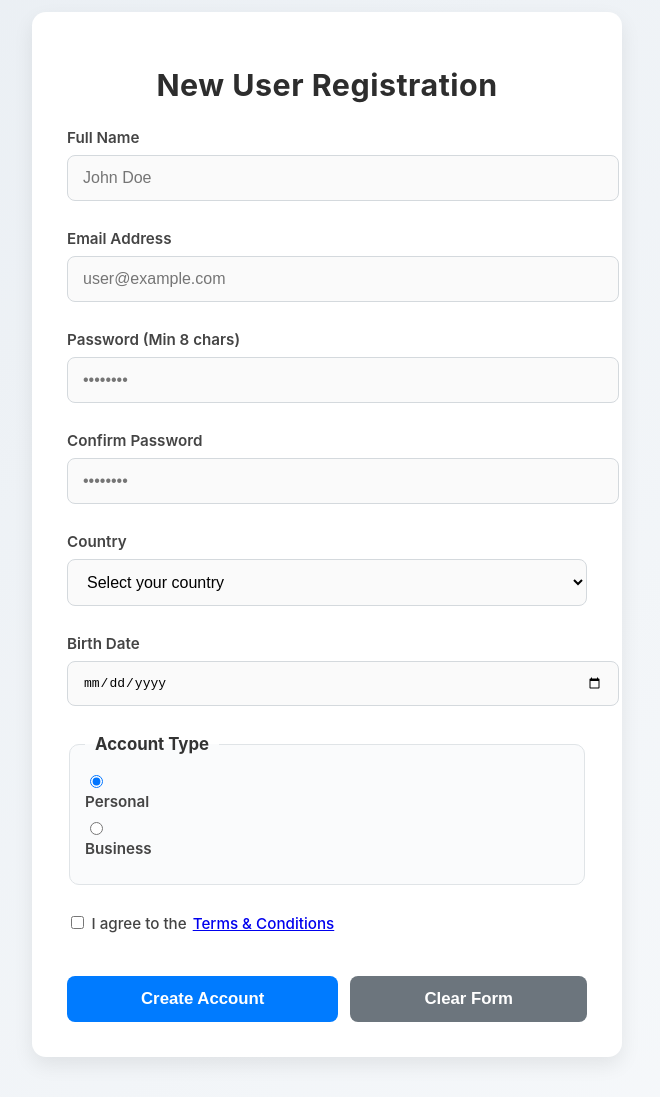
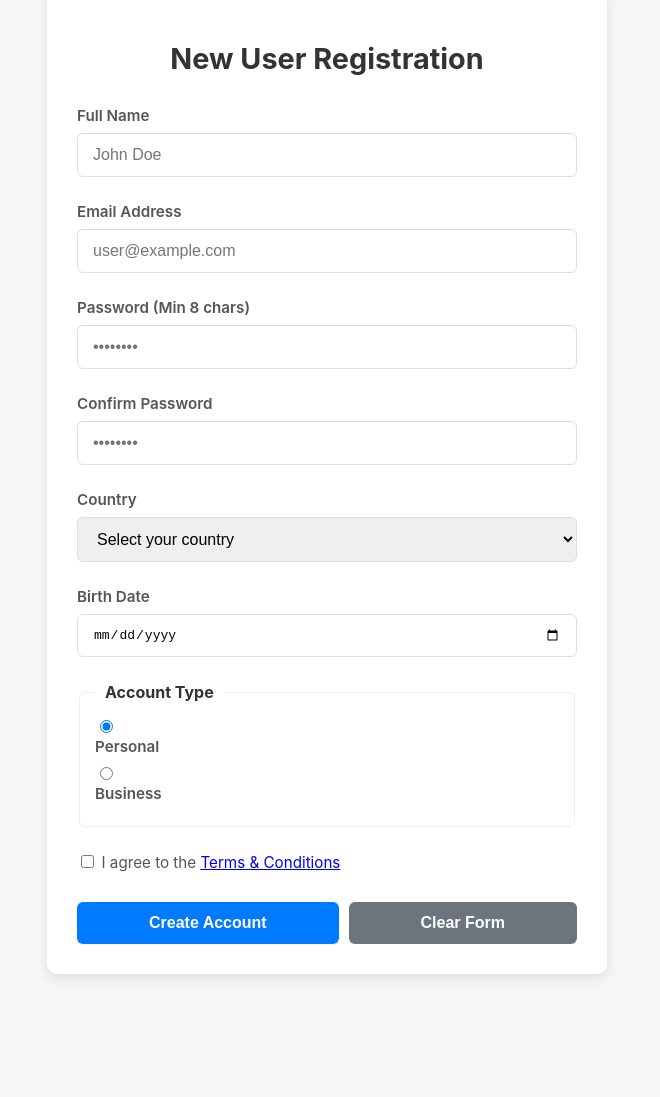
Before and after one commit to qjcmrealubit/Software-Engineering-Lab-Activity-7, a plain HTML site: page index.html in a window 1280 px wide. Shown: the part 28-1125 px from the top of the page, without its empty margins (313-973 px from the left). After the commit the page ends 1022 px from the top, so only its background shows below. Drawn offline with Linux system fonts and the light colour scheme.

Commit message:
Update styles for layout and form elements
Refactor styles for improved layout and consistency.

```diff
--- a/styles.css
+++ b/styles.css
@@ -1,149 +1,126 @@
-/* === BASE LAYOUT === */
+/* GENERAL STYLES */
 body {
     font-family: -apple-system, BlinkMacSystemFont, "Segoe UI", Roboto, Helvetica, Arial, sans-serif;
-    background: linear-gradient(135deg, #e9eef3 0%, #f7f9fb 100%);
+    background-color: #f4f7f6; /* Light gray background */
     display: flex;
     justify-content: center;
-    align-items: flex-start;
-    padding: 40px 20px;
+    align-items: center;
+    padding: 20px;
     margin: 0;
 }
 
 main {
     width: 100%;
-    max-width: 520px;
+    max-width: 500px;
     background: #ffffff;
-    padding: 35px;
-    border-radius: 14px;
-    box-shadow: 0 8px 20px rgba(0,0,0,0.08);
-    transition: transform 0.3s ease, box-shadow 0.3s ease;
+    padding: 30px;
+    border-radius: 10px;
+    box-shadow: 0 4px 12px rgba(0, 0, 0, 0.1); /* Subtle shadow */
 }
 
-main:hover {
-    transform: translateY(-3px);
-    box-shadow: 0 12px 26px rgba(0,0,0,0.12);
+/* --- UPDATED: Targets both H1 and H2 for consistency --- */
+h1, h2 {
+    color: #333;
+    text-align: center;
+    margin-bottom: 30px;
+    font-size: 1.8em;
 }
 
-/* === HEADINGS === */
-h1, h2 {
-    color: #2d2d2d;
-    text-align: center;
+/* FORM GROUPS AND INPUTS */
+.form-group {
     margin-bottom: 25px;
-    font-size: 1.9em;
-    letter-spacing: 0.5px;
-    font-weight: 700;
-}
-
-/* === FORM GROUPS === */
-.form-group {
-    margin-bottom: 28px;
 }
 
 label {
     display: block;
-    font-weight: 600;
-    color: #444;
+    font-weight: 600; /* Slightly bolder */
+    color: #555;
     margin-bottom: 8px;
     font-size: 0.95em;
 }
 
-/* === INPUTS & SELECT === */
-input:not([type="radio"]):not([type="checkbox"]),
-select {
+/* Style for all text-based inputs and select */
+input:not([type="radio"]):not([type="checkbox"]), select {
     width: 100%;
-    padding: 13px 15px;
-    border: 1px solid #d4d9dd;
-    border-radius: 8px;
-    background-color: #fafafa;
-    transition: border-color 0.25s, box-shadow 0.25s, background-color 0.25s;
+    padding: 12px 15px;
+    border: 1px solid #ddd; /* Light border */
+    border-radius: 6px;
+    box-sizing: border-box;
+    transition: border-color 0.3s, box-shadow 0.3s;
     font-size: 1em;
 }
 
-input:hover:not([type="radio"]):not([type="checkbox"]),
-select:hover {
-    background-color: #fff;
-    border-color: #bfc7ce;
-}
-
-input:focus:not([type="radio"]):not([type="checkbox"]),
-select:focus {
+/* UX: Focus State (Accessibility) */
+input:focus:not([type="radio"]):not([type="checkbox"]), select:focus {
     border-color: #007bff;
-    background-color: #fff;
-    box-shadow: 0 0 0 4px rgba(0,123,255,0.15);
+    box-shadow: 0 0 0 3px rgba(0, 123, 255, 0.15);
     outline: none;
 }
 
-/* === FIELDSET / RADIO / CHECKBOX === */
+/* RADIO AND CHECKBOX GROUP */
 fieldset {
-    border: 1px solid #e0e4e7;
-    padding: 18px 15px;
-    border-radius: 10px;
-    margin-bottom: 28px;
-    background: #fafbfc;
+    border: 1px solid #eee;
+    padding: 15px;
+    border-radius: 6px;
+    margin-bottom: 25px;
+}
+legend {
+    font-weight: bold;
+    color: #333;
+    padding: 0 10px;
+}
+.checkbox-group label {
+    display: inline; /* Keep label inline with checkbox */
+    font-weight: normal;
 }
 
-legend {
-    font-weight: 700;
-    color: #333;
-    padding: 0 10px;
-    font-size: 1.05em;
+/* VALIDATION AND ERROR STYLES */
+/* Error Message Appearance */
+.error-message {
+    color: #dc3545; /* Bootstrap-like red */
+    font-size: 0.85em;
+    margin-top: 5px;
+    padding-left: 2px;
+    display: block;
 }
 
-.checkbox-group label,
-.radio-group label {
-    display: inline-flex;
-    align-items: center;
-    gap: 6px;
-    font-weight: 500;
-    cursor: pointer;
+/* Visual feedback for invalid inputs */
+input:invalid:focus:not(:placeholder-shown) {
+    border-color: #dc3545;
+    box-shadow: 0 0 0 3px rgba(220, 53, 69, 0.15);
 }
 
-/* === ERROR MESSAGES === */
-.error-message {
-    color: #dc3545;
-    font-size: 0.85em;
-    margin-top: 6px;
+/* BUTTONS */
+.button-group {
+    display: flex;
+    justify-content: space-between;
+    gap: 10px; /* Space between buttons */
+    margin-top: 30px;
 }
 
-/* Invalid focus */
-input:invalid:focus:not(:placeholder-shown) {
-    border-color: #dc3545;
-    box-shadow: 0 0 0 3px rgba(220,53,69,0.15);
-}
-
-/* === BUTTON GROUP === */
-.button-group {
-    display: flex;
-    gap: 12px;
-    margin-top: 35px;
-}
-
-.submit-btn,
-.reset-btn {
-    flex-grow: 1;
-    padding: 13px;
+.submit-btn, .reset-btn {
+    flex-grow: 1; /* Make buttons share space equally */
+    padding: 12px;
     border: none;
-    border-radius: 8px;
+    border-radius: 6px;
     cursor: pointer;
-    font-size: 1.05em;
+    font-size: 1em;
     font-weight: 600;
-    transition: background-color 0.25s ease, transform 0.15s ease;
+    transition: background-color 0.2s;
 }
 
 .submit-btn {
-    background-color: #007bff;
-    color: #fff;
+    background-color: #007bff; /* Primary action blue */
+    color: white;
 }
 .submit-btn:hover {
-    background-color: #005fcc;
-    transform: translateY(-2px);
+    background-color: #0056b3;
 }
 
 .reset-btn {
-    background-color: #6c757d;
+    background-color: #6c757d; /* Secondary gray */
     color: white;
 }
 .reset-btn:hover {
-    background-color: #565e64;
-    transform: translateY(-2px);
+    background-color: #5a6268;
 }
```
